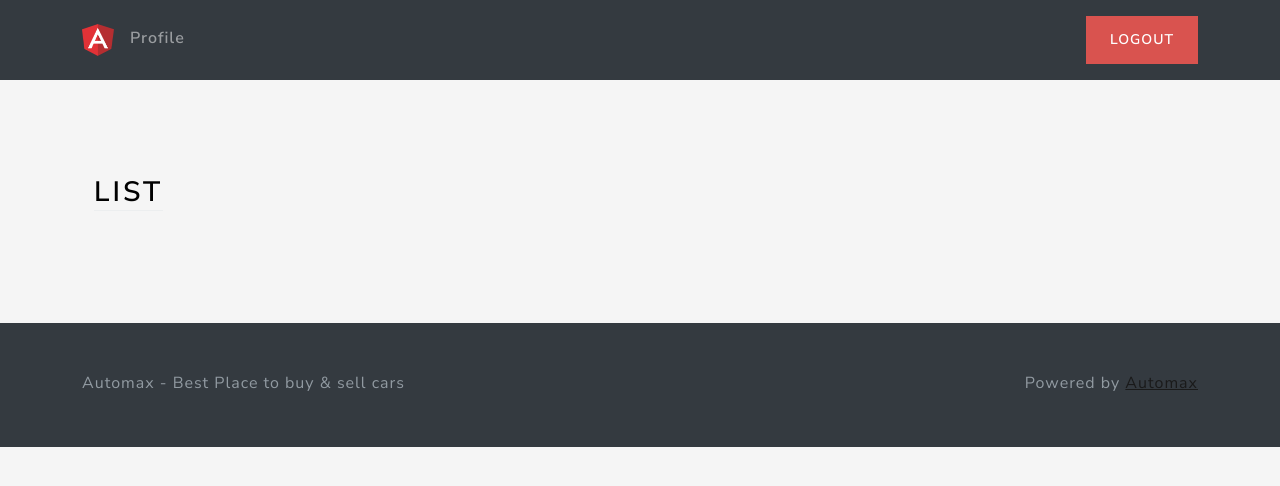
After one commit to UmeshBabu7/Automax, a Django app: page /list/ in a window 1280 px wide. The commit adds this page. Shown: the top 486 px of the page. Run offline with Django 5.2, Linux system fonts and the light colour scheme; a user stored in the database is signed in; some libraries are stand-ins or nearby versions.

Commit message:
creating list view

```diff
--- a/src/main/templates/views/home.html
+++ b/src/main/templates/views/home.html
@@ -13,7 +13,7 @@
                 <h1 class="fw-light">AutoMax</h1>
                 <p class="lead text-muted">The best place to buy or sell modern enthusiast cars, and we’ve
                     made it that much easier.</p>
-                <a href="" class="btn btn-primary my-2">List Your Car</a>
+                <a href="{% url 'list' %}" class="btn btn-primary my-2">List Your Car</a>
             </div>
             <div class="col-lg-6 col-md-8 mx-auto">
                 <!---- Listing Filter -->
--- /dev/null
+++ b/src/main/templates/views/list.html
@@ -0,0 +1,17 @@
+{% extends 'base/base.html' %}
+{% load static %}
+{% load crispy_forms_tags %}
+
+{% block 'body' %}
+<div class="container-fluid text-center py-5">
+    <div class="container px-4 py-5" id="hanging-icons">
+        <div class="row g-4">
+            <div class="col d-flex align-items-start">
+                <div>
+                    <h2 class="mb-3 border-bottom" style="color: black">List</h2>
+                </div>
+            </div>
+        </div>
+    </div>
+</div>
+{% endblock %}
--- a/src/main/urls.py
+++ b/src/main/urls.py
@@ -3,5 +3,6 @@ from .import views
 
 urlpatterns = [
     path('',views.main_view,name='main'),
-    path('home/',views.home_view,name='home')
+    path('home/',views.home_view,name='home'),
+    path('list/',views.list_view,name='list')
 ]
--- a/src/main/views.py
+++ b/src/main/views.py
@@ -15,3 +15,13 @@ def home_view(request):
         'listings':listings
     }
     return render(request, 'views/home.html', context)
+
+@login_required
+def list_view(request):
+    if request.method =='POST':
+        pass
+
+    elif request.method =='GET':
+        pass
+
+    return render(request,'views/list.html',{})
```
